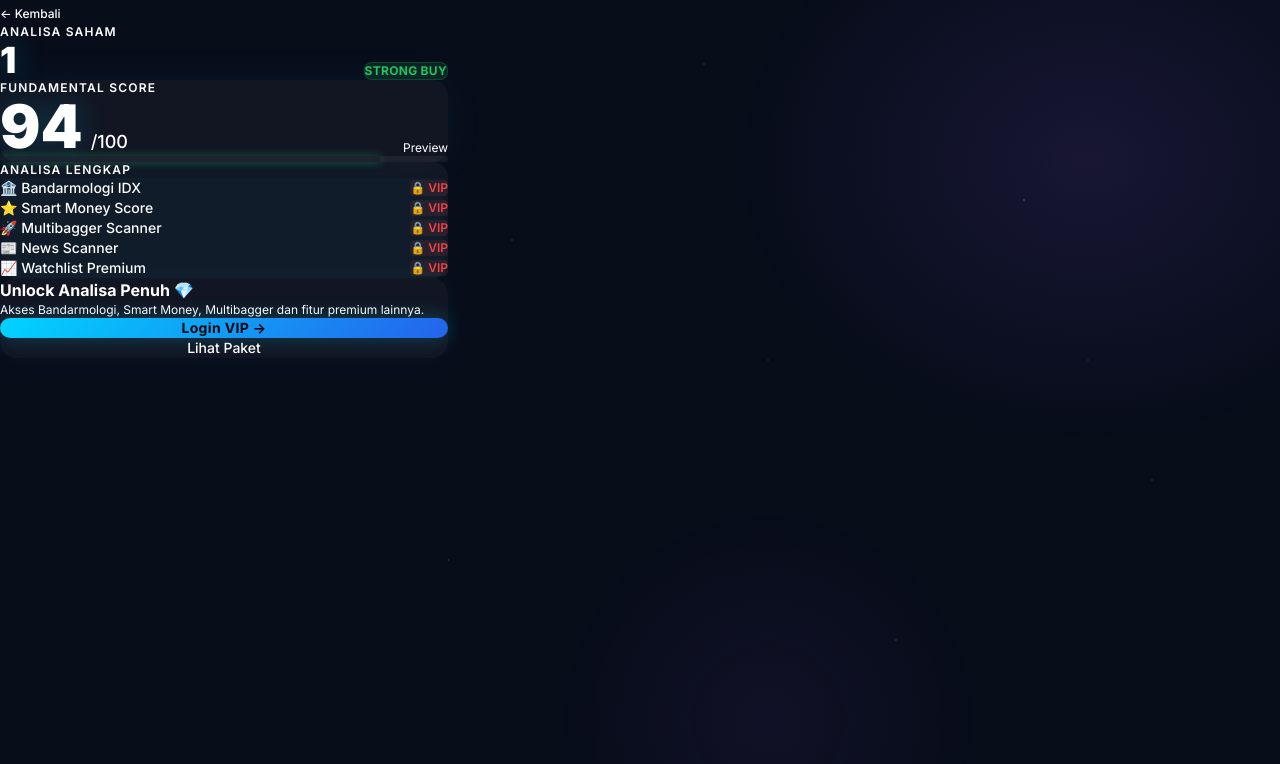
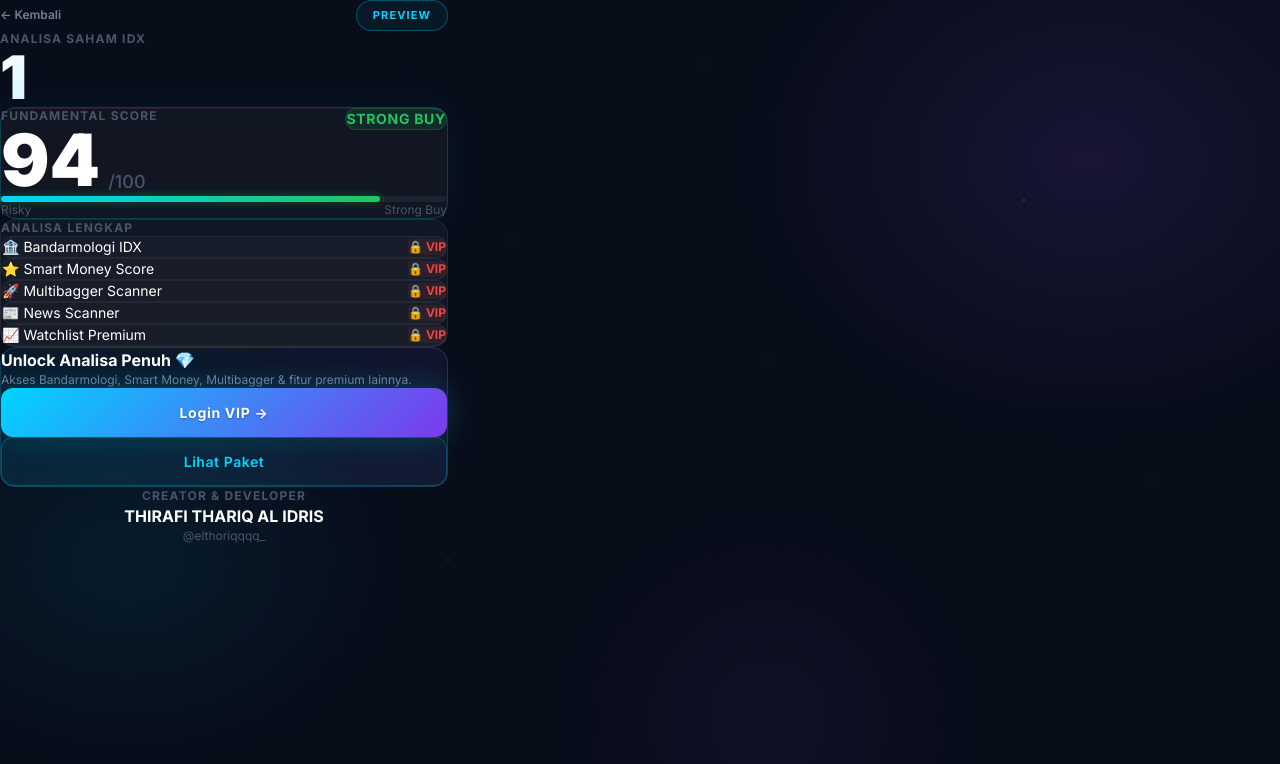
Before and after one commit to pediaboy/analisis, a Next.js app: page /analisa/1 in a window 1280 px wide. Shown: the top 764 px of the page. Built offline with nearby package versions, Linux system fonts and the light colour scheme.

Commit message:
redesign v2: app/analisa/[kode]/page.tsx — dark space + cyan/purple gradient style

```diff
--- a/app/analisa/[kode]/page.tsx
+++ b/app/analisa/[kode]/page.tsx
@@ -9,119 +9,111 @@ export default async function AnalisaPage({
     kode.split("").reduce((a, b) => a + b.charCodeAt(0), 0) % 25 + 70;
 
   let rating = "BUY";
+  let ratingBg = "rgba(0,212,255,0.12)";
   let ratingColor = "#00d4ff";
-  if (score >= 90) { rating = "STRONG BUY"; ratingColor = "#22c55e"; }
-  else if (score >= 80) { rating = "BUY"; ratingColor = "#00d4ff"; }
-  else if (score >= 70) { rating = "HOLD"; ratingColor = "#f59e0b"; }
-  else { rating = "RISKY"; ratingColor = "#ef4444"; }
 
-  const scorePercent = ((score - 60) / 40) * 100;
+  if (score >= 90) {
+    rating = "STRONG BUY"; ratingBg = "rgba(34,197,94,0.12)"; ratingColor = "#22c55e";
+  } else if (score >= 80) {
+    rating = "BUY"; ratingBg = "rgba(0,212,255,0.12)"; ratingColor = "#00d4ff";
+  } else if (score >= 70) {
+    rating = "HOLD"; ratingBg = "rgba(245,158,11,0.12)"; ratingColor = "#f59e0b";
+  } else {
+    rating = "RISKY"; ratingBg = "rgba(239,68,68,0.12)"; ratingColor = "#ef4444";
+  }
 
   return (
-    <main
-      className="min-h-screen text-white max-w-md mx-auto"
-      style={{ background: "var(--bg-base)" }}
+    <main className="min-h-screen text-white max-w-md mx-auto px-5 pt-12 pb-12">
+
+      {/* NAV */}
+      <div className="flex items-center justify-between mb-12">
+        <a
+          href="/"
+          className="flex items-center gap-2 text-xs font-semibold"
+          style={{ color: "var(--muted-2)" }}
         >
-      {/* TOP */}
-      <div className="px-5 pt-10 pb-5" style={{ borderBottom: "1px solid var(--border-subtle)" }}>
-        <a href="/" className="inline-flex items-center gap-1.5 text-xs font-medium mb-6 transition-opacity hover:opacity-70" style={{ color: "var(--text-muted)" }}>
           ← Kembali
         </a>
-        <div className="flex items-end justify-between">
-          <div>
-            <p className="text-xs font-semibold tracking-widest uppercase mb-1" style={{ color: "var(--text-muted)" }}>
-              Analisa Saham
+        <span className="pill">PREVIEW</span>
+      </div>
+
+      {/* HERO */}
+      <div className="mb-8">
+        <p className="text-xs font-bold tracking-widest uppercase mb-2" style={{ color: "var(--muted)" }}>
+          Analisa Saham IDX
         </p>
         <h1
-              className="text-4xl font-black tracking-tight"
-              style={{ color: "var(--neon-cyan)", textShadow: "0 0 28px rgba(0,212,255,0.4)" }}
+          className="text-6xl font-black tracking-tight"
+          style={{
+            background: "linear-gradient(135deg, #ffffff 0%, var(--cyan) 100%)",
+            WebkitBackgroundClip: "text",
+            WebkitTextFillColor: "transparent",
+            backgroundClip: "text",
+          }}
         >
           {kode.toUpperCase()}
         </h1>
       </div>
-          <span
-            className="text-xs font-bold px-3 py-1.5 rounded-lg tracking-wide"
-            style={{
-              background: `rgba(${ratingColor === "#22c55e" ? "34,197,94" : ratingColor === "#00d4ff" ? "0,212,255" : ratingColor === "#f59e0b" ? "245,158,11" : "239,68,68"},0.12)`,
-              color: ratingColor,
-              border: `1px solid ${ratingColor}33`,
-            }}
-          >
-            {rating}
-          </span>
-        </div>
-      </div>
 
-      <div className="px-5 py-5 space-y-4">
       {/* SCORE CARD */}
-        <div
-          className="rounded-2xl p-6"
-          style={{
-            background: "var(--bg-card)",
-            border: "1px solid var(--border-active)",
-            boxShadow: "0 0 40px rgba(0,212,255,0.06)",
-          }}
-        >
-          <div className="flex items-end justify-between mb-4">
+      <div className="glass-glow p-6 mb-4">
+        <div className="flex items-start justify-between mb-6">
           <div>
-              <p className="text-xs font-semibold tracking-widest uppercase mb-1" style={{ color: "var(--text-muted)" }}>
+            <p className="text-xs font-bold tracking-widest uppercase mb-2" style={{ color: "var(--muted)" }}>
               Fundamental Score
             </p>
             <div className="flex items-end gap-2">
-                <span
-                  className="text-6xl font-black leading-none"
-                  style={{ color: "white", textShadow: "0 0 30px rgba(0,212,255,0.2)" }}
-                >
-                  {score}
-                </span>
-                <span className="text-lg font-medium mb-1" style={{ color: "var(--text-muted)" }}>/100</span>
+              <span className="text-7xl font-black leading-none text-white">{score}</span>
+              <span className="text-lg font-medium mb-2" style={{ color: "var(--muted)" }}>/100</span>
             </div>
           </div>
-            <div className="text-right">
-              <p className="text-xs" style={{ color: "var(--text-muted)" }}>Preview</p>
+          <div
+            className="px-4 py-2 rounded-xl text-sm font-bold tracking-wider"
+            style={{ background: ratingBg, color: ratingColor, border: `1px solid ${ratingColor}33` }}
+          >
+            {rating}
           </div>
         </div>
 
         {/* Progress bar */}
-          <div className="h-1.5 rounded-full" style={{ background: "rgba(255,255,255,0.05)" }}>
+        <div className="h-1.5 rounded-full mb-1" style={{ background: "rgba(255,255,255,0.06)" }}>
           <div
-              className="h-full rounded-full transition-all duration-700"
+            className="h-full rounded-full transition-all duration-1000"
             style={{
-                width: `${scorePercent}%`,
-                background: `linear-gradient(90deg, var(--neon-cyan), ${ratingColor})`,
-                boxShadow: `0 0 8px ${ratingColor}66`,
+              width: `${((score - 60) / 40) * 100}%`,
+              background: `linear-gradient(90deg, var(--cyan), ${ratingColor})`,
+              boxShadow: `0 0 10px ${ratingColor}66`,
             }}
           />
         </div>
+        <div className="flex justify-between text-xs" style={{ color: "var(--muted)" }}>
+          <span>Risky</span><span>Strong Buy</span>
+        </div>
       </div>
 
-        {/* VIP LOCK */}
-        <div
-          className="rounded-2xl p-5"
-          style={{
-            background: "var(--bg-card)",
-            border: "1px solid var(--border-subtle)",
-          }}
-        >
-          <p className="text-xs font-semibold tracking-widest uppercase mb-3" style={{ color: "var(--text-muted)" }}>
+      {/* LOCKED FEATURES */}
+      <div className="glass p-5 mb-4">
+        <p className="text-xs font-bold tracking-widest uppercase mb-4" style={{ color: "var(--muted)" }}>
           Analisa Lengkap
         </p>
         <div className="space-y-2.5">
           {[
-              "🏦 Bandarmologi IDX",
-              "⭐ Smart Money Score",
-              "🚀 Multibagger Scanner",
-              "📰 News Scanner",
-              "📈 Watchlist Premium",
-            ].map((item) => (
+            { icon: "🏦", label: "Bandarmologi IDX" },
+            { icon: "⭐", label: "Smart Money Score" },
+            { icon: "🚀", label: "Multibagger Scanner" },
+            { icon: "📰", label: "News Scanner" },
+            { icon: "📈", label: "Watchlist Premium" },
+          ].map((f) => (
             <div
-                key={item}
-                className="flex items-center justify-between text-sm py-2.5 px-3 rounded-lg"
-                style={{ background: "rgba(0,212,255,0.03)", border: "1px solid var(--border-subtle)" }}
+              key={f.label}
+              className="flex items-center justify-between px-3 py-3 rounded-xl"
+              style={{ background: "rgba(255,255,255,0.03)", border: "1px solid rgba(255,255,255,0.05)" }}
             >
-                <span className="text-white font-medium">{item}</span>
+              <span className="text-sm text-white">
+                {f.icon} {f.label}
+              </span>
               <span
-                  className="text-xs font-semibold px-2 py-0.5 rounded"
+                className="text-xs font-bold px-2 py-0.5 rounded"
                 style={{ background: "rgba(239,68,68,0.1)", color: "#ef4444" }}
               >
                 🔒 VIP
@@ -133,37 +125,34 @@ export default async function AnalisaPage({
 
       {/* CTA */}
       <div
-          className="rounded-2xl p-5"
+        className="rounded-2xl p-5 mb-8"
         style={{
-            background: "var(--bg-card)",
-            border: "1px solid var(--border-active)",
-            boxShadow: "0 0 24px rgba(0,212,255,0.05)",
+          background: "linear-gradient(135deg, rgba(0,212,255,0.08) 0%, rgba(168,85,247,0.08) 100%)",
+          border: "1px solid rgba(0,212,255,0.2)",
         }}
       >
         <p className="font-bold text-white mb-1">Unlock Analisa Penuh 💎</p>
-          <p className="text-xs mb-4" style={{ color: "var(--text-muted)" }}>
-            Akses Bandarmologi, Smart Money, Multibagger dan fitur premium lainnya.
+        <p className="text-xs mb-4" style={{ color: "var(--muted-2)" }}>
+          Akses Bandarmologi, Smart Money, Multibagger & fitur premium lainnya.
         </p>
-          <a
-            href="/vip"
-            className="block text-center py-3.5 rounded-xl font-bold text-sm tracking-wide"
-            style={{
-              background: "linear-gradient(135deg, #00d4ff 0%, #2563eb 100%)",
-              color: "#020810",
-              boxShadow: "0 0 20px rgba(0,212,255,0.25)",
-            }}
-          >
+        <a href="/vip" className="btn-primary mb-2">
           Login VIP →
         </a>
-          <a
-            href="/paket"
-            className="block text-center py-3 mt-2 rounded-xl font-medium text-sm"
-            style={{ color: "var(--neon-cyan)", border: "1px solid var(--border-active)" }}
-          >
+        <a href="/paket" className="btn-outline">
           Lihat Paket
         </a>
       </div>
+
+      {/* FOOTER */}
+      <div className="divider mb-6" />
+      <div className="text-center">
+        <p className="text-xs font-bold tracking-widest uppercase mb-1" style={{ color: "var(--muted)" }}>
+          Creator & Developer
+        </p>
+        <p className="font-bold text-white">THIRAFI THARIQ AL IDRIS</p>
+        <p className="text-xs mt-0.5" style={{ color: "var(--muted)" }}>@elthoriqqqq_</p>
       </div>
+
     </main>
   );
 }
```
Lines whose indentation alone changed are shown as unchanged.
